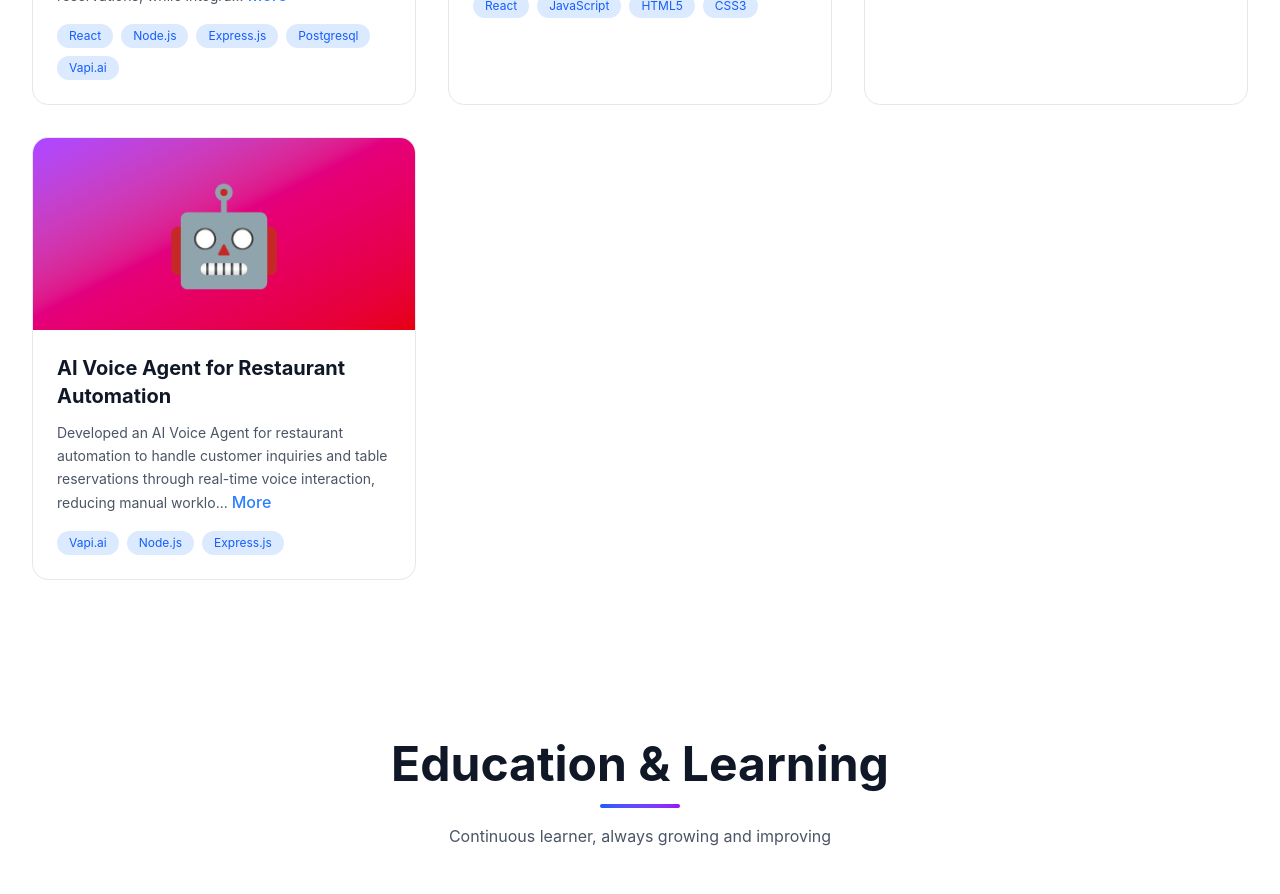
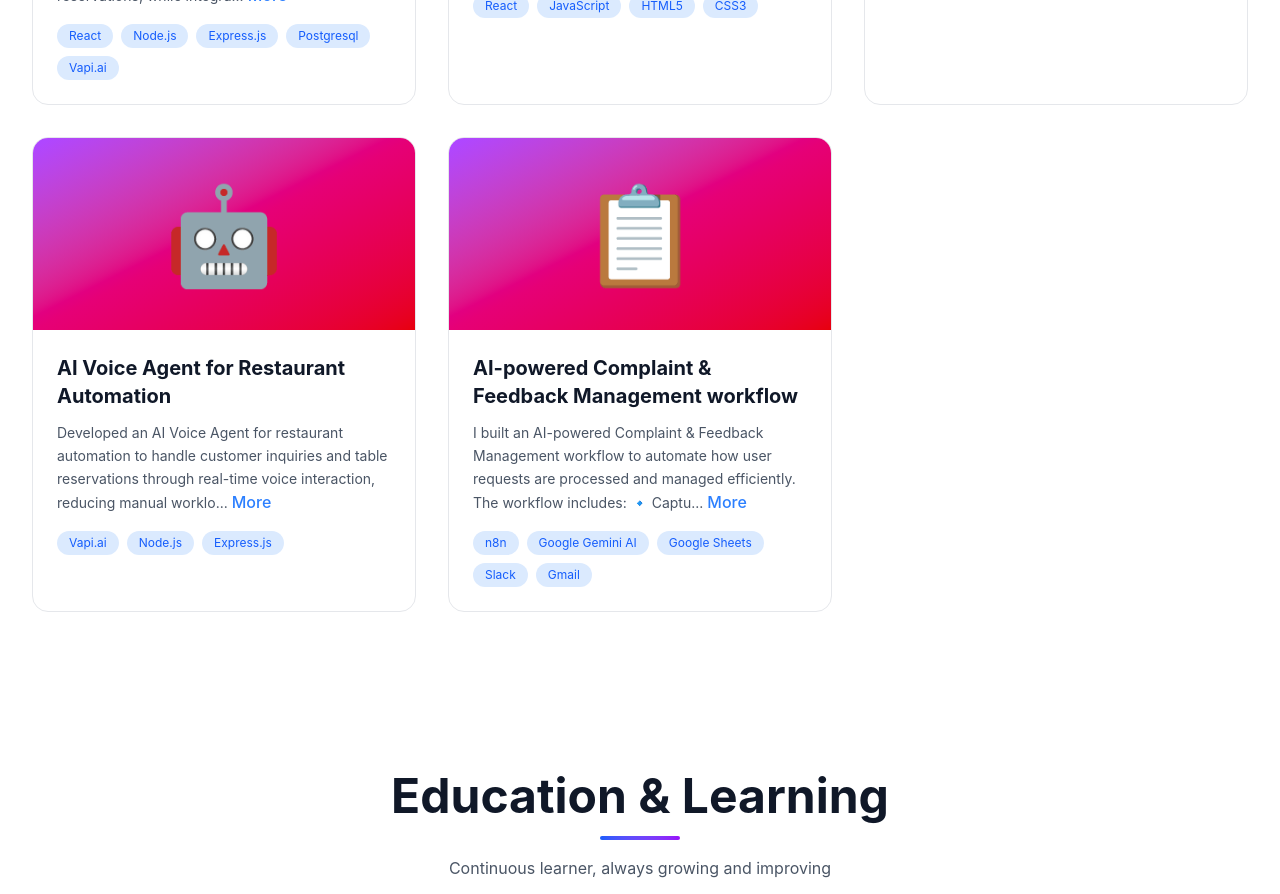
Before and after one commit to abhishek2986/Developer-Portfolio, a React (Vite) app: page / in a window 1280 px wide. Shown: the part 3780-4674 px from the top of the page. Built offline with nearby package versions, Linux system fonts and the light colour scheme.

Commit message:
add n8n project in project card

```diff
--- a/src/app/components/Projects.tsx
+++ b/src/app/components/Projects.tsx
@@ -1,7 +1,7 @@
 import { motion, useMotionValue, useTransform } from "motion/react";
 import { useInView } from "motion/react";
 import { useEffect, useRef, useState } from "react";
-import { Github, ExternalLink, Star, Video } from "lucide-react";
+import { Github, ExternalLink, Star, Video, Images } from "lucide-react";
 
 export function Projects() {
   const ref = useRef(null);
@@ -54,6 +54,23 @@ export function Projects() {
         "https://drive.google.com/file/d/1Fn-C-yz9Y3OQj3z6rq3_snSa8Um6T-LV/view?usp=sharing",
       gradient: "from-purple-500 via-pink-600 to-red-600",
       featured: true,
+    },
+    {
+      title: "AI-powered Complaint & Feedback Management workflow",
+      description: `I built an AI-powered Complaint & Feedback Management workflow to automate how user requests are processed and managed efficiently.
+
+The workflow includes:
+
+🔹 Capturing user form submissions
+🔹 Processing and categorizing requests with AI
+🔹 Storing records in Google Sheets for tracking
+🔹 Sending real-time notifications to Slack channels
+🔹 Triggering automated email acknowledgments to users`,
+      image: "📋",
+      tags: ["n8n", "Google Gemini AI ", "Google Sheets", "Slack", "Gmail"],
+      images:
+        "https://drive.google.com/file/d/17dKLTGkPZLwqfxhoIboH9OiohisPxeeU/view?usp=sharing",
+      gradient: "from-purple-500 via-pink-600 to-red-600",
     },
   ];
 
@@ -208,7 +225,7 @@ function ProjectCard({
             </motion.a>
 
             <motion.a
-              href={project.video || project.demo}
+              href={project.video || project.demo || project.images}
               target="_blank"
               rel="noopener noreferrer"
               whileHover={{ scale: 1.1 }}
@@ -218,6 +235,8 @@ function ProjectCard({
             >
               {project.video ? (
                 <Video className="w-6 h-6 text-gray-900 dark:text-white" />
+              ) : project.images ? (
+                <Images className="w-6 h-6 text-gray-900 dark:text-white" />
               ) : (
                 <ExternalLink className="w-6 h-6 text-gray-900 dark:text-white" />
               )}
@@ -281,7 +300,9 @@ function ProjectCard({
 
             <h2 className="text-xl font-semibold mb-4">{project.title}</h2>
 
-            <p>{project.description}</p>
+            <p className="whitespace-pre-line text-gray-600 dark:text-gray-400">
+              {project.description}
+            </p>
           </motion.div>
         </div>
       )}
```
